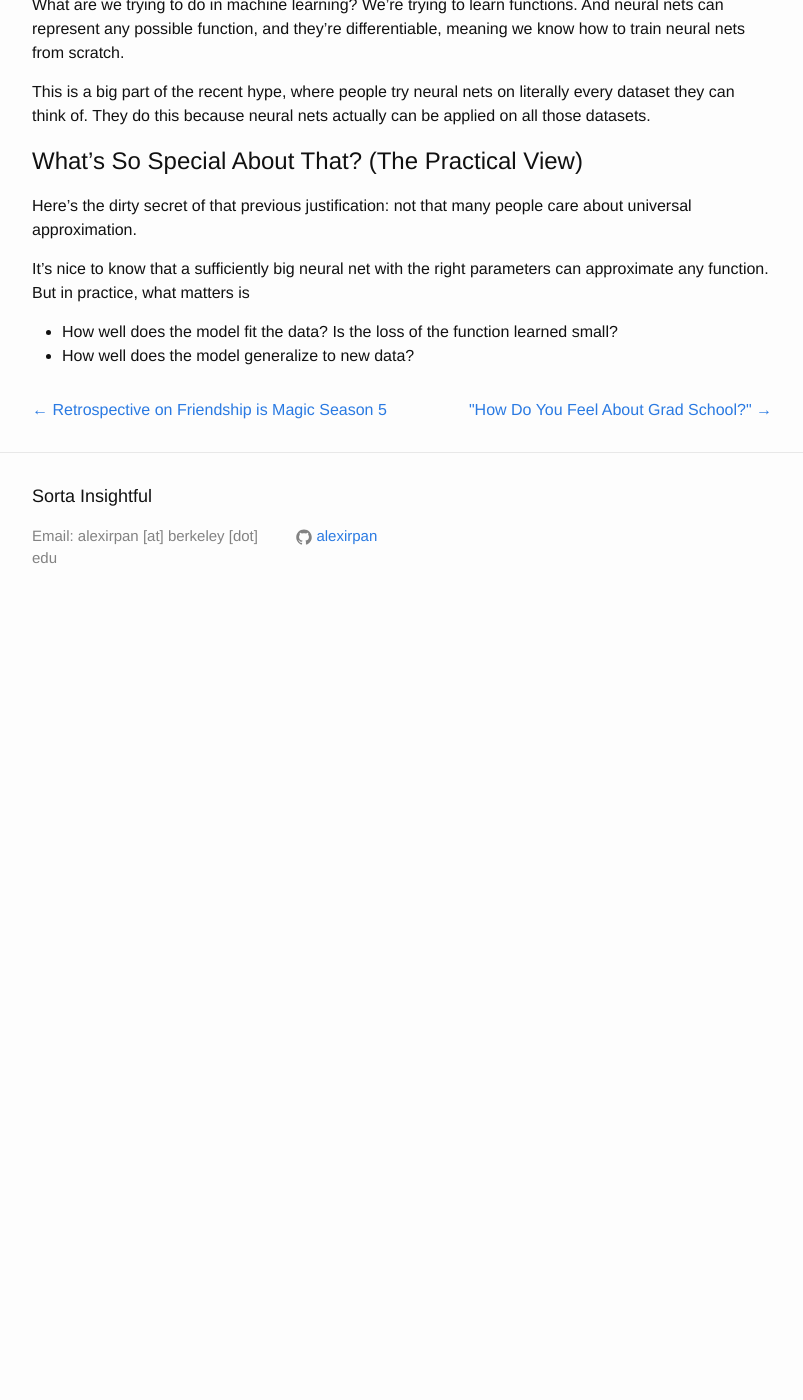
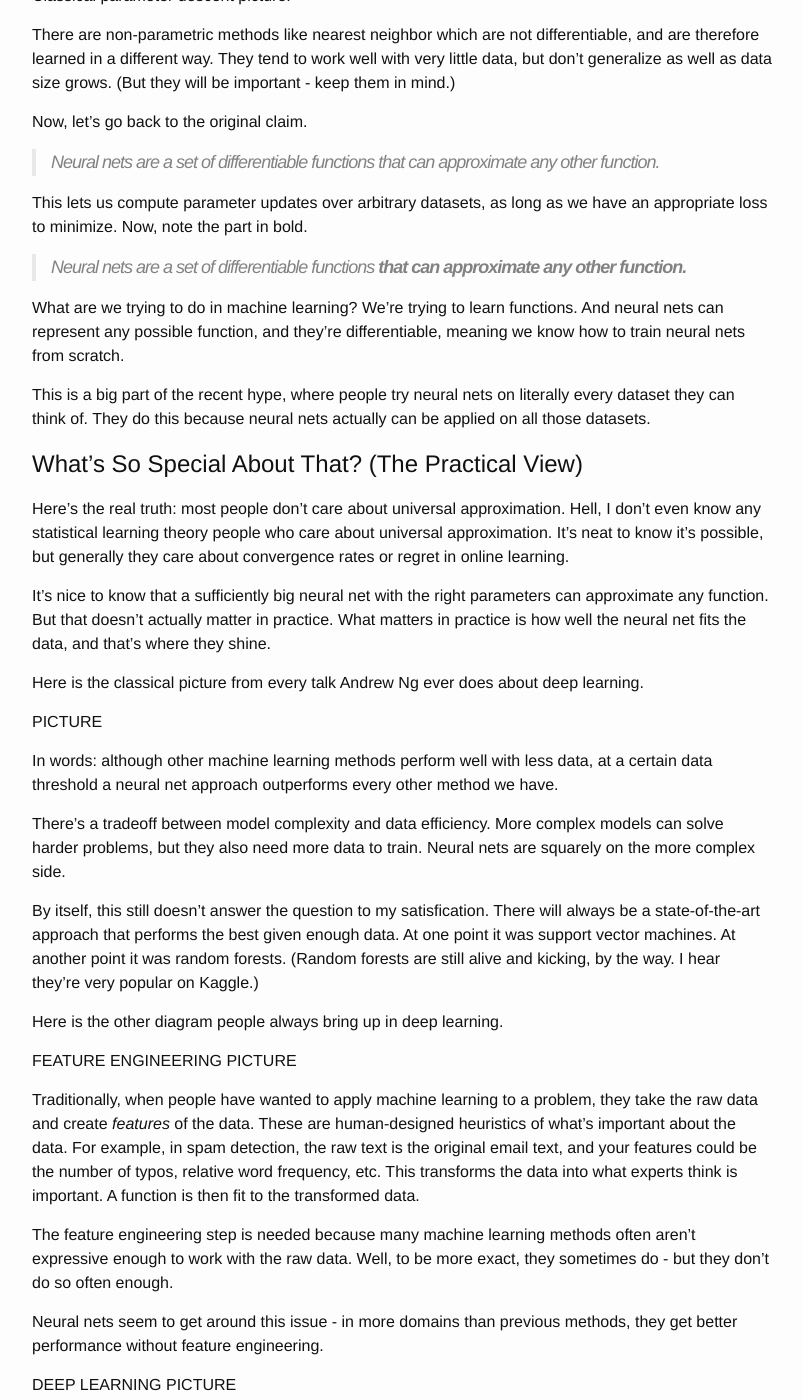
Before and after one commit to alexirpan/alexirpan.github.io, a Jekyll site: the page built from _posts/2016-12-17-dl-philosophy.markdown, in a window 1280 px wide and 1400 px high, scrolled down 3746 px. Shown: the whole window, without its empty margins (238-1041 px from the left). Built offline with Jekyll 4.4.1, drawn with Linux system fonts in a browser that asks for light colours; before the commit the page ends 4376 px from its top, so only the background shows below that; some of the changed text lies outside the part shown.

Commit message:
This is going to be longer than I thought, isn't it.

```diff
--- a/_posts/2016-12-17-dl-philosophy.markdown
+++ b/_posts/2016-12-17-dl-philosophy.markdown
@@ -11,11 +11,14 @@
 * Define what deep learning is
 * Introduce machine learning as a field of learning functions
 
-WHY NEURAL NETS?
+WHY ARE NEURAL NETS A BIG DEAL?
 
 * Emphasize that neural nets are best thought of as a very expressive
 family of functions
 * Emphasize that they actually work, and how important this is.
+* Emphasize they can be thought of as modular computation blocks,
+* Unification of methods means expertise transfers easily - it makes
+sense for CV people to sit next to NLP people and robotics people.
 
 FIELD AXIOMS
 
@@ -48,6 +51,10 @@
 * (Trying to focus this on neural nets in particular, not on applications to
 specific fields.)
 
+\* \* \*
+{: .centered }
+
+(Also rewrite this intro, it's shit.)
 
 This post is my feelings on what principles deep learning is founded
 on, how the field works, why people do research in the field and how, broad
@@ -148,6 +155,8 @@
 What Are Neural Nets?
 ============================================================================
 
+(Try to work in the classical description of neural nets here.)
+
 Lots of people like to describe neural nets as artificial brains. On one hand,
 neural nets are definitely biologically inspired, and there's good work to be
 done on pursuing them from a neuroscience perspective. On the other hand,
@@ -158,11 +167,17 @@
 I prefer a math perspective, because I have more experience with math than
 neuroscience.
 
-> Neural nets are a set of differentiable functions that can approximate any
-> other function.
+> Neural nets are a family of differentiable functions that apply multiple
+> layers of computation. Each layer applies a linear function, then a nonlinear
+> activation.
 
 What's So Special About That? (The Theoretical View)
 ============================================================================
+
+Neural nets have a neat property - they're universal function approximators.
+More formally, given any function $$f(x)$$, a sufficiently large neural net
+with the right parameters can match $$f(x)$$ at all $$x$$ to arbitrary precision. And they can do this
+while still being differentiable.
 
 Why is differentiability important? If a function is differentiable, we can
 find the gradient (the derivative) of the function at any point. In machine
@@ -207,12 +222,70 @@
 What's So Special About That? (The Practical View)
 ===========================================================================
 
-Here's the dirty secret of that previous justification: not that many
-people care about universal approximation.
+Here's the real truth: most people don't care about universal approximation.
+Hell, I don't even know any statistical learning theory people who care
+about universal approximation. It's neat to know it's possible, but generally
+they care about convergence rates or regret in online learning.
 
 It's nice to know that a sufficiently big neural net with the right parameters
-can approximate any function. But in practice, what matters is
+can approximate any function. But that doesn't actually matter in practice.
+What matters in practice is how well the neural net fits the data, and that's
+where they shine.
 
-* How well does the model fit the data? Is the loss of the function learned
-small?
-* How well does the model generalize to new data?
+Here is the classical picture from every talk Andrew Ng ever does about
+deep learning.
+
+PICTURE
+
+In words: although other machine learning methods perform well with less
+data, at a certain data threshold a neural net approach outperforms every
+other method we have.
+
+There's a tradeoff between model complexity and data efficiency.
+More complex models can solve harder problems, but they also need more data
+to train. Neural nets are squarely on the more complex side.
+
+By itself, this still doesn't answer the question to my satisfication.
+There will always be a state-of-the-art approach that performs the best
+given enough data. At one point it was support vector machines. At another
+point it was random forests. (Random forests are still alive and kicking,
+by the way. I hear they're very popular on Kaggle.)
+
+Here is the other diagram people always bring up in deep learning.
+
+FEATURE ENGINEERING PICTURE
+
+Traditionally, when people have wanted to apply machine learning to a problem,
+they take the raw data and create *features* of the data. These are human-designed
+heuristics of what's important about the data. For example, in spam detection,
+the raw text is the original email text, and your features could be the number of
+typos, relative word frequency, etc. This transforms the data into what experts
+think is important. A function is then fit to the transformed data.
+
+The feature engineering step is needed because many machine learning
+methods often aren't expressive enough to work with the raw data. Well, to be more
+exact, they sometimes do - but they don't do so often enough.
+
+Neural nets seem to get around this issue - in more domains than previous methods,
+they get better performance without feature engineering.
+
+DEEP LEARNING PICTURE
+
+This **still** doesn't explain the picture. Humans still have influence over
+how easy the model is to optimize. All we're doing is trading in expert
+feature desiging for expert neural net architecture design.
+
+**What makes neural nets different is that architecture design is significantly
+easier and more general than feature design.** (Karpathy's slide)
+
+IMAGE from Karpathy's slide from DLSS
+
+Additionally, because neural nets are applicable to so many domains, it's much
+easier for people across different subfields to share ideas. Computer vision
+people use convolutional nets, and NLP people use LSTMS, but they're all still
+neural nets, and that means a lot of latent intuition and knowledge is usable
+across domains. And because different fields are sharing more techniques,
+advances in one field can give ideas for advances in other fields.
+
+(Find the old article about Brain.) This is why it's possible to unify researchers
+all across machine learning under the banner of neural nets.
```
